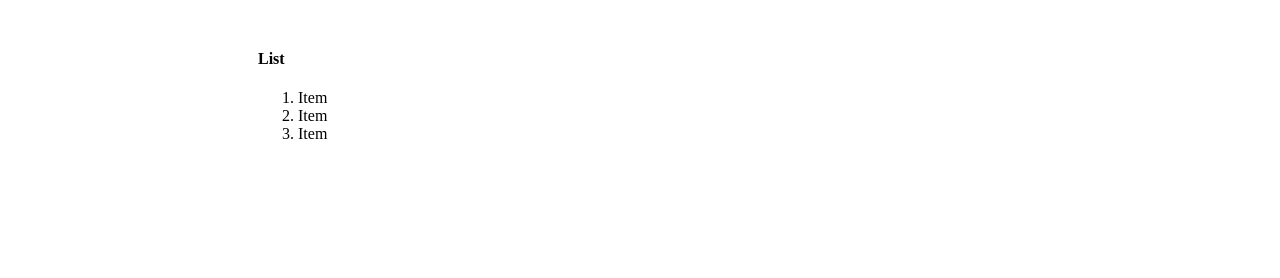
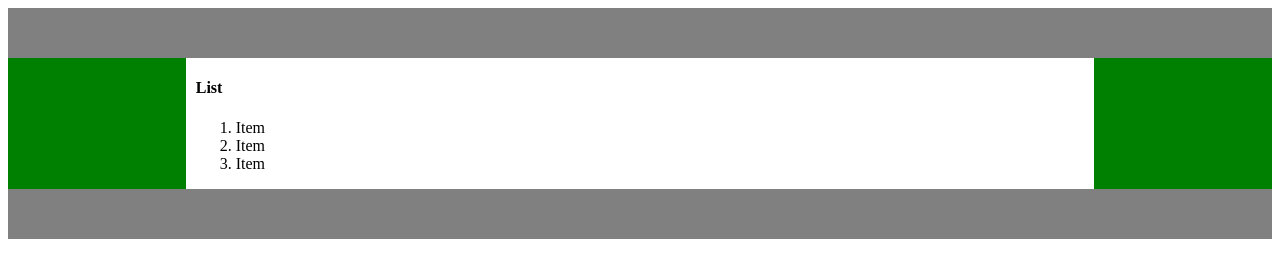
Before and after one commit to sasha-2002/task3, a plain HTML site: page Task3/index.html in a window 1280 px wide. Drawn offline with Linux system fonts and the light colour scheme.

Commit message:
Update index.html

```diff
--- a/Task3/index.html
+++ b/Task3/index.html
@@ -6,13 +6,38 @@
     <meta name="viewport" content="width=device-width, initial-scale=1.0" />
     <title>Task</title>
     <style>
-    .main-body {
-      margin: 50px 250px 50px 250px;
+      .header {
+        height: 50px;
+        background: gray;
+      }
+      .footer {
+        height: 50px;
+        background: gray;
+      }
+      .left {
+        width: 250px;
+        background: green;
+      }
+      .right {
+        width: 250px;
+        background: green;
+      }
+      .content {
+        justify-content: center;
+        display: flex;
+      }
+      .main {
+        width: 100%;
+        padding-left: 10px;
       }
     </style>
   </head>
   <body>
-  <div class="main-body">
+    <div>
+      <div class="header"></div>
+      <div class="content">
+        <div class="left"></div>
+        <div class="main">
           <h4>List</h4>
           <ol>
             <li>Item</li>
@@ -20,5 +45,10 @@
             <li>Item</li>
           </ol>
         </div>
+        <div class="right"></div>
+      </div>
+
+      <div class="footer"></div>
+    </div>
   </body>
 </html>
```
Lines whose indentation alone changed are shown as unchanged.
